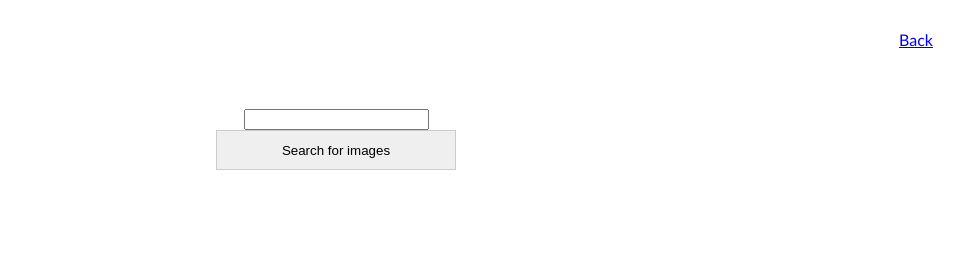
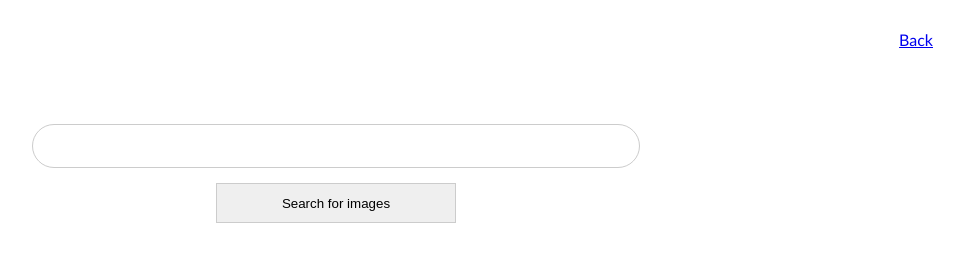
Before and after one commit to lubianat/cs50w, a plain HTML site: page project_0/image.html in a window 1280 px wide. Shown: the whole page, without its empty margins (304-1268 px from the left). Drawn offline with Linux system fonts and the light colour scheme.

Commit message:
fix: correct input buttom on image.html

```diff
--- a/project_0/image.html
+++ b/project_0/image.html
@@ -14,7 +14,7 @@
     <div class="search-field">
         <form action="https://www.google.com/search?">
             <input type="hidden" name="udm" value="2">
-            <input type="text" name="q">
+            <input class=big-text-input type="text" name="q">
             <div>
                 <input type="submit" value="Search for images">
             </div>
```
